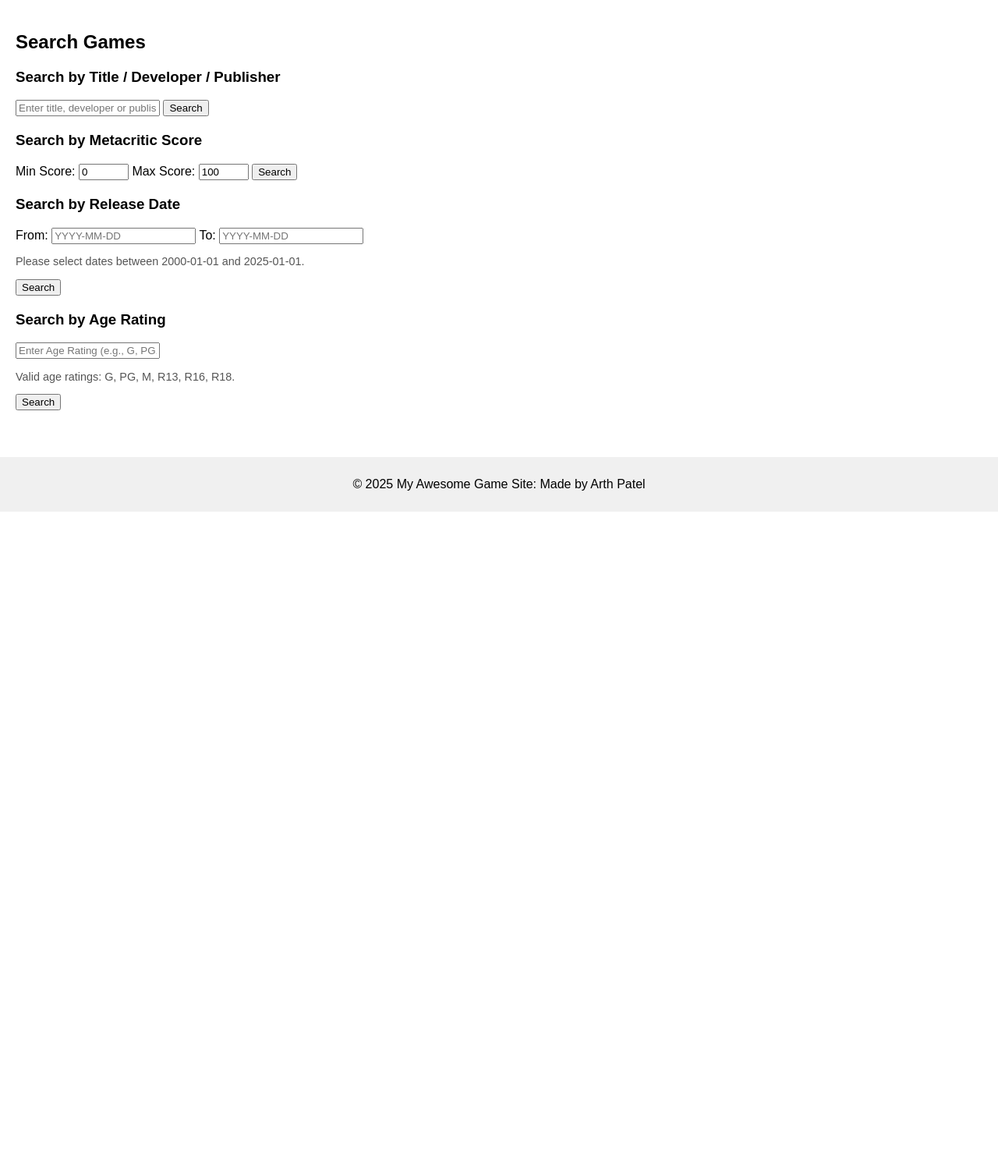
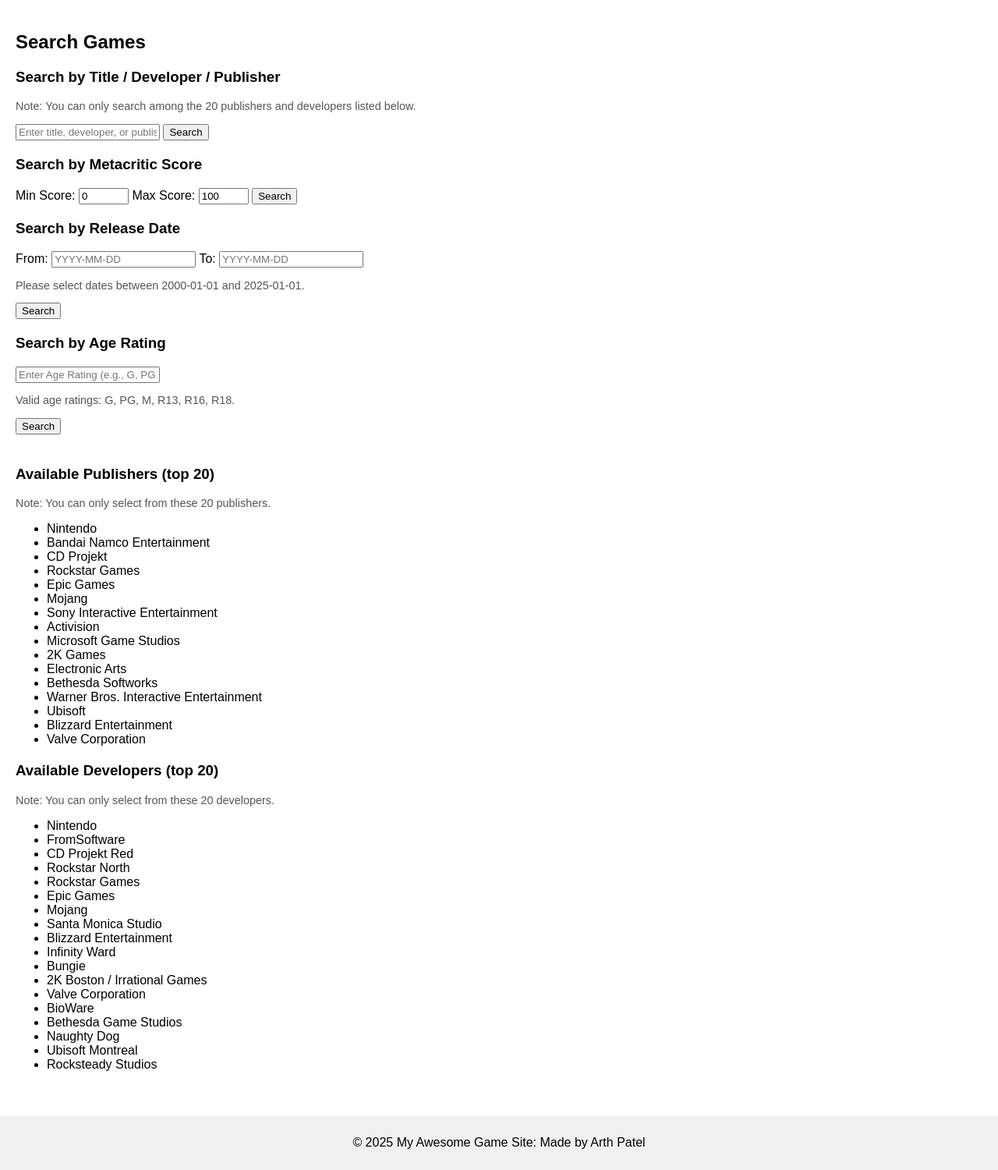
Before and after one commit to bblackie/rc-y12-ap-app, a Flask app: page /search in a window 1280 px wide. Shown: the part 134-1634 px from the top of the page at 78% size. Before the commit the page ends 790 px from the top, so only its background shows below. Run offline with Flask 2, Linux system fonts and the light colour scheme; data comes from the database, SQL or seed files in the repository.

Commit message:
I have made my search bars for each of the filters. I am not fully finished, as now I have to add some boundaries on my searches. Which is my next step.

```diff
--- a/my_game_site/app.py
+++ b/my_game_site/app.py
@@ -42,12 +42,15 @@ def home():
     conn.close()
     return render_template("index.html", all_games=games)
 
-# Main search page that shows the separate search forms.
+# The search page now fetches up to 20 publishers and 20 developers.
 @app.route('/search')
 def search():
-    return render_template("search.html")
+    conn = get_db_connection()
+    publishers = conn.execute("SELECT name FROM publishers LIMIT 20").fetchall()
+    developers = conn.execute("SELECT name FROM developers LIMIT 20").fetchall()
+    conn.close()
+    return render_template("search.html", publishers=publishers, developers=developers)
 
-# Search by Title, Developer, or Publisher.
 @app.route('/search_by_title', methods=["POST"])
 def search_by_title():
     search_term = request.form.get("search_term", "").strip()
@@ -57,17 +60,12 @@ def search_by_title():
     conn = get_db_connection()
     results = conn.execute(query, tuple(params)).fetchall()
     conn.close()
-    return render_template("search_results.html",
-                           results=results,
-                           search_type="Title/Developer/Publisher",
-                           search_value=search_term)
+    return render_template("search_results.html", results=results, search_type="Title/Developer/Publisher", search_value=search_term)
 
-# Search by Metacritic Score.
 @app.route('/search_by_score', methods=["POST"])
 def search_by_score():
     score_min = request.form.get("score_min", "").strip()
     score_max = request.form.get("score_max", "").strip()
-    # Set defaults if not provided.
     if not score_min:
         score_min = 0
     if not score_max:
@@ -77,12 +75,8 @@ def search_by_score():
     conn = get_db_connection()
     results = conn.execute(query, tuple(params)).fetchall()
     conn.close()
-    return render_template("search_results.html",
-                           results=results,
-                           search_type="Metacritic Score",
-                           search_value=f"{score_min} to {score_max}")
+    return render_template("search_results.html", results=results, search_type="Metacritic Score", search_value=f"{score_min} to {score_max}")
 
-# Search by Release Date with validation.
 @app.route('/search_by_date', methods=["POST"])
 def search_by_date():
     date_min = request.form.get("date_min", "").strip()
@@ -91,7 +85,7 @@ def search_by_date():
         date_min_obj = datetime.strptime(date_min, "%Y-%m-%d")
         date_max_obj = datetime.strptime(date_max, "%Y-%m-%d")
     except ValueError:
-        error = "Invalid date format. Please use YYYY-MM-DD and select dates between 2000-01-01 and 2025-01-01."
+        error = "Invalid date format. Please use YYYY-MM-DD."
         return render_template("search.html", error=error)
 
     allowed_min = datetime(2000, 1, 1)
@@ -105,15 +99,11 @@ def search_by_date():
     conn = get_db_connection()
     results = conn.execute(query, tuple(params)).fetchall()
     conn.close()
-    return render_template("search_results.html",
-                           results=results,
-                           search_type="Release Date",
-                           search_value=f"{date_min} to {date_max}")
+    return render_template("search_results.html", results=results, search_type="Release Date", search_value=f"{date_min} to {date_max}")
 
-# Search by Age Rating with validation.
 @app.route('/search_by_age', methods=["POST"])
 def search_by_age():
-    age_rating = request.form.get("age_rating", "").strip()
+    age_rating = request.form.get("age_rating", "").strip().upper()  # Convert input to uppercase
     allowed_age_ratings = ["G", "PG", "M", "R13", "R16", "R18"]
     if age_rating not in allowed_age_ratings:
         error = "Invalid age rating. Valid options are: " + ", ".join(allowed_age_ratings) + "."
@@ -124,10 +114,7 @@ def search_by_age():
     conn = get_db_connection()
     results = conn.execute(query, tuple(params)).fetchall()
     conn.close()
-    return render_template("search_results.html",
-                           results=results,
-                           search_type="Age Rating",
-                           search_value=age_rating)
+    return render_template("search_results.html", results=results, search_type="Age Rating", search_value=age_rating)
 
 @app.route("/game/<int:game_id>")
 def game_detail(game_id):
--- a/my_game_site/templates/search.html
+++ b/my_game_site/templates/search.html
@@ -2,57 +2,73 @@
 {% block title %}Search Games - My Awesome Game Site{% endblock %}
 {% block content %}
 <h2>Search Games</h2>
-
 {% if error %}
-  <p style="color: red; font-weight: bold;">{{ error }}</p>
+  <p style="color: red;">{{ error }}</p>
 {% endif %}
 
-<div class="search-section" style="margin-bottom: 20px;">
+<div style="margin-bottom: 20px;">
   <h3>Search by Title / Developer / Publisher</h3>
+  <p style="font-size: 0.9em; color: #555;">Note: You can only search among the 20 publishers and developers listed below.</p>
   <form method="POST" action="{{ url_for('search_by_title') }}">
-    <input type="text" name="search_term" placeholder="Enter title, developer or publisher" required>
+    <input type="text" name="search_term" placeholder="Enter title, developer, or publisher">
     <button type="submit">Search</button>
   </form>
 </div>
 
-<div class="search-section" style="margin-bottom: 20px;">
+<div style="margin-bottom: 20px;">
   <h3>Search by Metacritic Score</h3>
   <form method="POST" action="{{ url_for('search_by_score') }}">
-    <label>
-      Min Score:
-      <input type="number" name="score_min" value="0" min="0" max="100" required>
+    <label>Min Score:
+      <input type="number" name="score_min" value="0" min="0" max="100">
     </label>
-    <label>
-      Max Score:
-      <input type="number" name="score_max" value="100" min="0" max="100" required>
+    <label>Max Score:
+      <input type="number" name="score_max" value="100" min="0" max="100">
     </label>
     <button type="submit">Search</button>
   </form>
 </div>
 
-<div class="search-section" style="margin-bottom: 20px;">
+<div style="margin-bottom: 20px;">
   <h3>Search by Release Date</h3>
   <form method="POST" action="{{ url_for('search_by_date') }}">
-    <label>
-      From:
-      <input type="text" name="date_min" placeholder="YYYY-MM-DD" required>
+    <label>From:
+      <input type="text" name="date_min" placeholder="YYYY-MM-DD">
     </label>
-    <label>
-      To:
-      <input type="text" name="date_max" placeholder="YYYY-MM-DD" required>
+    <label>To:
+      <input type="text" name="date_max" placeholder="YYYY-MM-DD">
     </label>
     <p style="font-size: 0.9em; color: #555;">Please select dates between 2000-01-01 and 2025-01-01.</p>
     <button type="submit">Search</button>
   </form>
 </div>
 
-<div class="search-section" style="margin-bottom: 20px;">
+<div style="margin-bottom: 20px;">
   <h3>Search by Age Rating</h3>
   <form method="POST" action="{{ url_for('search_by_age') }}">
-    <input type="text" name="age_rating" placeholder="Enter Age Rating (e.g., G, PG, M, R13, R16, R18)" required>
+    <input type="text" name="age_rating" placeholder="Enter Age Rating (e.g., G, PG, M, R13, R16, R18)">
     <p style="font-size: 0.9em; color: #555;">Valid age ratings: G, PG, M, R13, R16, R18.</p>
     <button type="submit">Search</button>
   </form>
 </div>
 
+<!-- List of available Publishers and Developers -->
+<div style="margin-top: 40px;">
+  <h3>Available Publishers (top 20)</h3>
+  <p style="font-size: 0.9em; color: #555;">Note: You can only select from these 20 publishers.</p>
+  <ul>
+    {% for publisher in publishers %}
+      <li>{{ publisher['name'] }}</li>
+    {% endfor %}
+  </ul>
+</div>
+
+<div style="margin-top: 20px;">
+  <h3>Available Developers (top 20)</h3>
+  <p style="font-size: 0.9em; color: #555;">Note: You can only select from these 20 developers.</p>
+  <ul>
+    {% for developer in developers %}
+      <li>{{ developer['name'] }}</li>
+    {% endfor %}
+  </ul>
+</div>
 {% endblock %}
```
Also changed, not shown: my_game_site/templates/search_results.html (+5 -7 lines), 1 other file.
